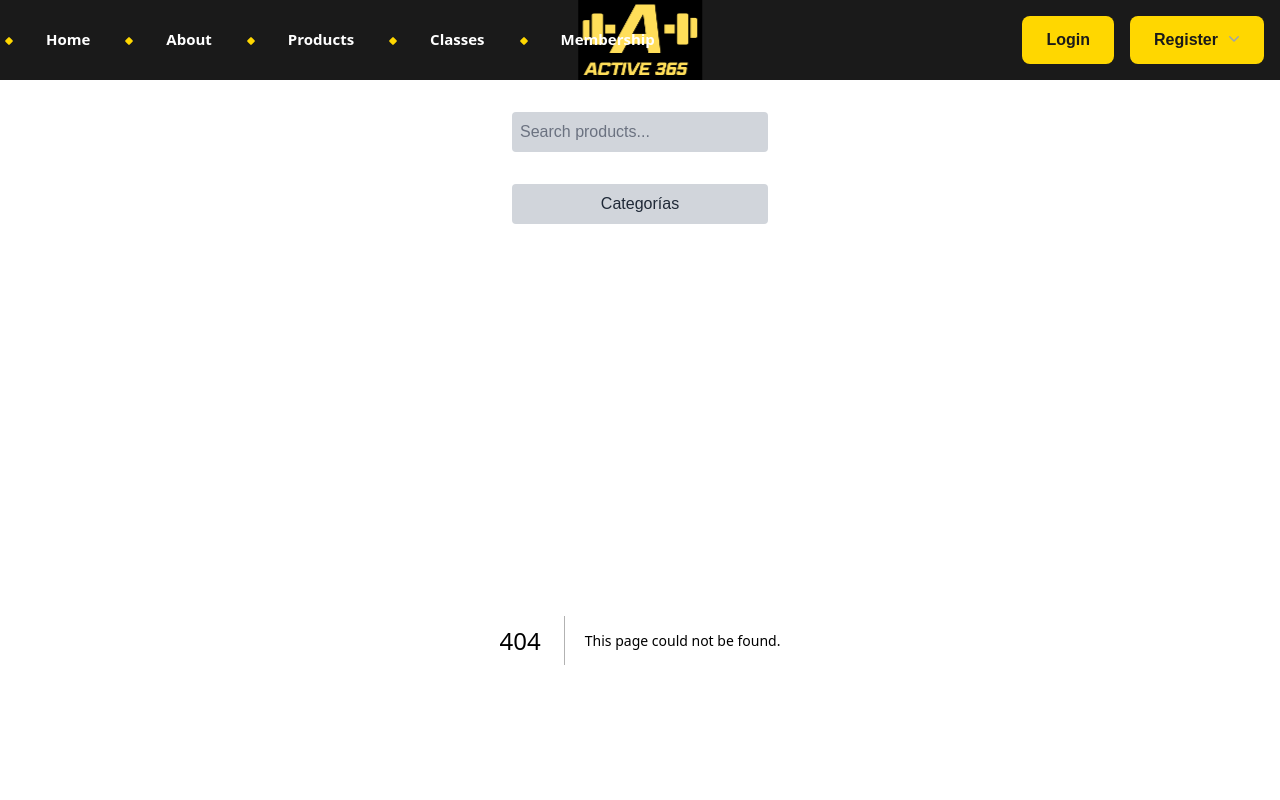
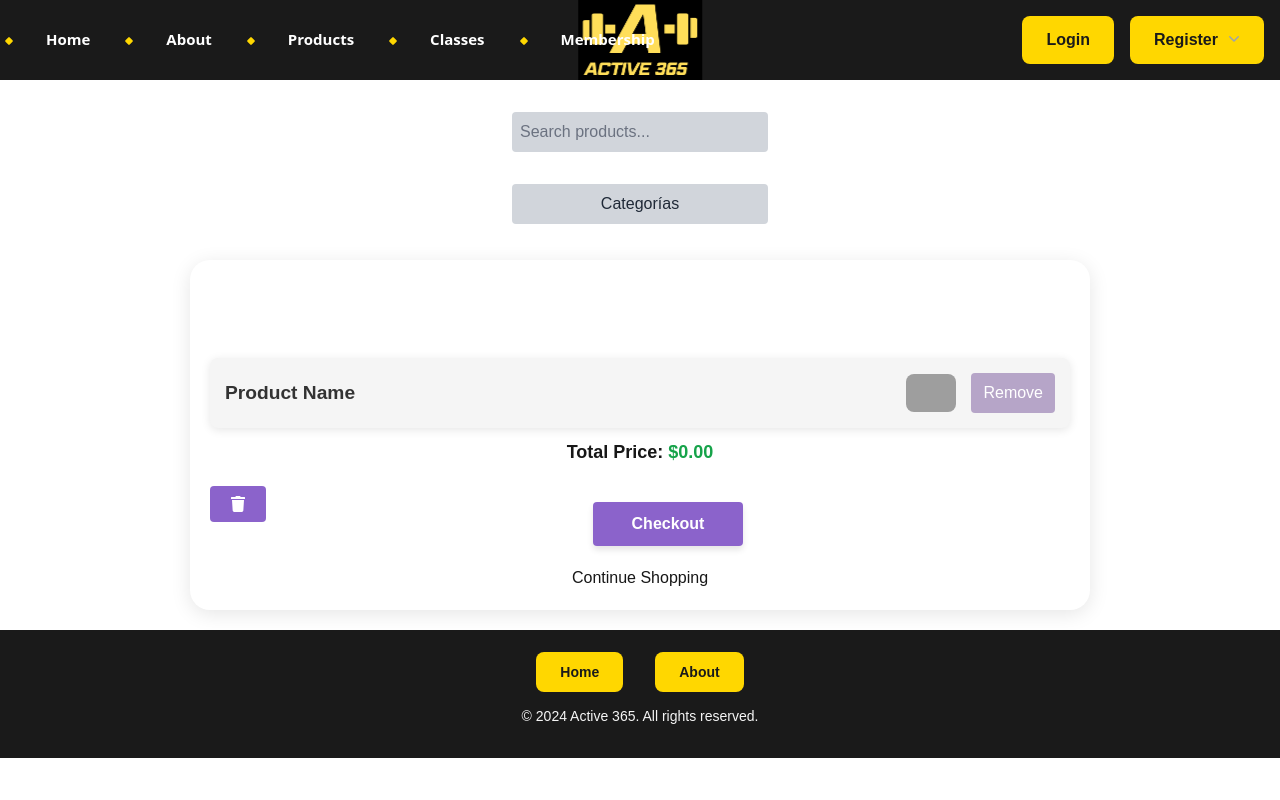
Before and after one commit to active365/Active_365, a Next.js app in the folder front/: page /cart in a window 1280 px wide. Before the commit this address had no page. Shown: the top 800 px of the page. Built offline with nearby package versions, Linux system fonts and the light colour scheme; grey boxes are pictures that could not be loaded.

Commit message:
AddToCart

```diff
--- a/front/package.json
+++ b/front/package.json
@@ -12,6 +12,7 @@
     "next": "15.1.0",
     "react": "^19.0.0",
     "react-dom": "^19.0.0",
+    "react-hot-toast": "^2.4.1",
     "react-icons": "^5.4.0"
   },
   "devDependencies": {
--- /dev/null
+++ b/front/src/app/cart/Cart.module.css
@@ -0,0 +1,137 @@
+.cart-container {
+    display: flex;
+    flex-direction: column;
+    align-items: center;
+    justify-content: center;
+    padding: 20px;
+    background-color: #ffffff00;
+    border-radius: 20px;
+    box-shadow: 0 4px 20px rgba(0, 0, 0, 0.1);
+    width: 100%;
+    max-width: 900px;
+    margin: 20px auto;
+    overflow: hidden;
+  }
+
+  .cart-header {
+    font-size: 2rem;
+    font-weight: bold;
+    margin-bottom: 20px;
+    color: #ffffff;
+  }
+
+  .cart-item {
+    display: flex;
+    align-items: center;
+    justify-content: space-between;
+    width: 100%;
+    padding: 15px;
+    margin: 10px 0;
+    background-color: #f5f5f5;
+    border-radius: 8px;
+    box-shadow: 0 2px 10px rgba(0, 0, 0, 0.1);
+  }
+
+  .cart-item-name {
+    font-size: 1.2rem;
+    font-weight: bold;
+    color: #333;
+    flex: 1;
+  }
+
+  .cart-item img {
+    max-width: 50px;
+    height: auto;
+    object-fit: cover;
+    border-radius: 8px;
+    margin-right: 15px;
+  }
+
+  .cart-item-button {
+    background-color: #572f8566;
+    color: white;
+    padding: 8px 12px;
+    font-size: 1rem;
+    border: none;
+    border-radius: 4px;
+    cursor: pointer;
+    transition: background-color 0.3s ease;
+  }
+
+  .cart-item-button:hover {
+    background-color: #432290;
+  }
+
+  .cart-actions {
+    display: flex;
+    justify-content: space-between;
+    width: 100%;
+    margin-top: 20px;
+  }
+
+  .cart-actions button {
+    background-color: #612bb8bb;
+    color: rgb(255, 255, 255);
+    padding: 10px 20px;
+    font-size: 1rem;
+    border: none;
+    border-radius: 4px;
+    cursor: pointer;
+    transition: background-color 0.3s ease;
+  }
+
+  .cart-actions button:hover {
+    background-color: #b474db;
+  }
+
+  .clear-button {
+    background-color: #ffffff;
+  }
+
+  .clear-button:hover {
+    background-color: #8e7f7f;
+  }
+
+
+.clear-button {
+    background-color: transparent;
+    border: none;
+    color: #34246d;
+    font-size: 1.5rem;
+    cursor: pointer;
+    transition: color 0.3s ease;
+    display: flex;
+    align-items: center;
+}
+
+.clear-button:hover {
+    color: #3a2e5e59;
+}
+
+
+.checkout-button {
+    margin-top: 16px;
+    padding: 10px 20px;
+    background-color: #3498db;
+    color: white;
+    font-weight: 600;
+    border-radius: 8px;
+    border: none;
+    cursor: pointer;
+    box-shadow: 0 4px 6px rgba(0, 0, 0, 0.1);
+    transition: background-color 0.3s ease, transform 0.2s;
+    width: 150px;
+    display: block;
+    margin-left: auto;
+    margin-right: auto;
+  }
+
+  .checkout-button:hover {
+    background-color: #2980b9;
+    transform: scale(1.05);
+  }
+
+  .checkout-button:focus {
+    outline: none;
+    box-shadow: 0 0 0 4px rgba(52, 152, 219, 0.5);
+  }
--- /dev/null
+++ b/front/src/app/cart/page.tsx
@@ -0,0 +1,40 @@
+"use client";
+import React from "react";
+import Link from "next/link";
+import { FaTrash } from "react-icons/fa";
+import styles from "@/app/cart/Cart.module.css";
+
+const Cart: React.FC = () => {
+    return (
+        <div className={styles["cart-container"]}>
+            <h2 className={styles["cart-header"]}>Your Cart</h2>
+
+            <div className={styles["cart-item"]}>
+                <p className={styles["cart-item-name"]}>Product Name</p>
+                <img src="/placeholder.jpg" alt="Product Name" />
+                <button className={styles["cart-item-button"]}>Remove</button>
+            </div>
+
+            <div className={styles["cart-total"]}>
+                <p className="text-lg font-semibold">
+                    Total Price: <span className="text-green-600">$0.00</span>
+                </p>
+            </div>
+
+            <div className={styles["cart-actions"]}>
+                <div>
+                    <button className={styles["clear-button"]}>
+                        <FaTrash />
+                    </button>
+                </div>
+                <button className={styles["checkout-button"]}>Checkout</button>
+            </div>
+
+            <Link href="/products">
+                <button className={styles["cart-actions"]}>Continue Shopping</button>
+            </Link>
+        </div>
+    );
+};
+
+export default Cart;
--- a/front/src/app/layout.tsx
+++ b/front/src/app/layout.tsx
@@ -5,6 +5,7 @@ import Navbar from "@/components/Navbar";
 import SearchPage from "./search/page";
 import DropdownMenu from "@/components/DropdownMenu";
 import { categories } from "@/helpers/arrayProducts";
+import { CartProvider } from "@/context/CartContext";
 
 export default function RootLayout({
   children,
@@ -14,6 +15,7 @@ export default function RootLayout({
   return (
     <html lang="en">
       <body>
+        <CartProvider>
           <Navbar />
           {/* Contenedor para el buscador y el menú */}
           <div className="flex items-center justify-center px-4 py-4 w-full max-w-screen-xl mx-auto">
@@ -29,6 +31,7 @@ export default function RootLayout({
 
           <main>{children}</main>
           <Footer />
+        </CartProvider>
       </body>
     </html>
   );
--- a/front/src/app/product/[id]/page.tsx
+++ b/front/src/app/product/[id]/page.tsx
@@ -1,28 +1,58 @@
-import React from "react";
+"use client";
+
+import React, { useState, useEffect } from "react";
 import DetailCard from "@/components/detailCard/DetailCard";
 import { arrayProducts } from "@/helpers/arrayProducts";
+import { useCart } from "@/context/CartContext";
+import { IProducts } from "@/interfaces/IProducts";
+import toast, { Toaster } from 'react-hot-toast';
 
-const Detail = async ({ params }: { params: { id: string } }) => {
-    const resolvedParams = await Promise.resolve(params);
-    const id = resolvedParams?.id;
 
-    if (!id) {
-        return (
-            <div className="flex items-center justify-center min-h-screen">
-                <h1 className="text-2xl font-bold text-red-500">
-                    Invalid Product ID
-                </h1>
-            </div>
-        );
-    }
+const Detail = ({ params }: { params: Promise<{ id: string }> }) => {
+    const { id } = React.use(params);
 
-    const product = arrayProducts.find((product) => product.id.toString() === id);
+    const { dispatch } = useCart();
+    const [product, setProduct] = useState<IProducts | null>(null);
+    const [quantity, setQuantity] = useState(1);
+
+
+    useEffect(() => {
+        const foundProduct = arrayProducts.find((product) => product.id.toString() === id) || null;
+        setProduct(foundProduct);
+    }, [id]);
+
+
+    const handleIncrement = () => setQuantity((prev) => prev + 1);
+
+
+    const handleDecrement = () => {
+        if (quantity > 1) {
+            setQuantity((prev) => prev - 1);
+        }
+    };
+
+
+    const handleAddToCart = () => {
+        if (product) {
+            dispatch({
+                type: "ADD_TO_CART",
+                payload: {
+                    id: product.id.toString(),
+                    name: product.name,
+                    price: product.price,
+                    quantity,
+                },
+            });
+            toast.success(`${quantity} units of ${product.name} added to the cart.`)
+        }
+    };
+
 
     if (!product) {
         return (
             <div className="flex items-center justify-center min-h-screen">
                 <h1 className="text-2xl font-bold text-red-500">
-                    Product not found
+                    {id ? "Product not found" : "Invalid Product ID"}
                 </h1>
             </div>
         );
@@ -43,8 +73,7 @@ const Detail = async ({ params }: { params: { id: string } }) => {
                         backgroundRepeat: "no-repeat",
                         height: "400px",
                     }}
-                >
-                </div>
+                ></div>
             )}
 
             <div className="flex w-full max-w-7xl px-4 py-10 space-x-8">
@@ -59,10 +88,38 @@ const Detail = async ({ params }: { params: { id: string } }) => {
                         description={product.description}
                         category_id={product.category_id}
                     />
+
+                    <div className="mt-6">
+                        <div className="flex items-center space-x-4">
+                            <button
+                                onClick={handleDecrement}
+                                className="px-4 py-2 bg-gray-700 text-white rounded-md hover:bg-gray-600"
+                                disabled={quantity <= 1}
+                            >
+                                -
+                            </button>
+                            <span className="text-xl font-semibold text-white">{quantity}</span>
+                            <button
+                                onClick={handleIncrement}
+                                className="px-4 py-2 bg-gray-700 text-white rounded-md hover:bg-gray-600"
+                            >
+                                +
+                            </button>
+                        </div>
+
+                        <button
+                            onClick={handleAddToCart}
+                            className="mt-4 w-full px-4 py-2 bg-yellow-500 text-white font-semibold rounded-md hover:bg-yellow-600"
+                        >
+                            Add to Cart
+                        </button>
+                    </div>
                 </div>
 
                 <div className="lg:w-1/4 bg-gradient-to-r from-yellow-500 to-yellow-600 text-white rounded-lg shadow-md p-6">
-                    <h2 className="text-xl font-semibold mb-3">Transform your body with our training plans!</h2>
+                    <h2 className="text-xl font-semibold mb-3">
+                        Transform your body with our training plans!
+                    </h2>
                     <p className="text-base mb-4">
                         Join our personalized training plans to reach your goals. Whether you are looking to increase
                         strength, flexibility, or overall wellness, we have the perfect plan for you.
@@ -72,6 +129,8 @@ const Detail = async ({ params }: { params: { id: string } }) => {
                     </button>
                 </div>
             </div>
+            <Toaster />
+
         </div>
     );
 };
--- a/front/src/app/products/page.tsx
+++ b/front/src/app/products/page.tsx
@@ -35,7 +35,6 @@ const Products: React.FC = () => {
                 Everything for your favorite sports
             </h1>
 
-            {/* Sección de Categorías */}
             <div className="flex justify-center space-x-10 mb-8">
                 {categories.map((category) => (
                     <div key={category.id} className="flex flex-col items-center">
--- /dev/null
+++ b/front/src/context/CartContext.tsx
@@ -0,0 +1,65 @@
+"use client"
+
+import React, { createContext, useContext, useReducer } from "react";
+
+interface CartItem {
+    id: string;
+    name: string;
+    price: number;
+    quantity: number;
+}
+
+interface CartState {
+    items: CartItem[];
+}
+
+type CartAction =
+    | { type: "ADD_TO_CART"; payload: CartItem }
+    | { type: "REMOVE_FROM_CART"; payload: string };
+
+const initialState: CartState = {
+    items: [],
+};
+
+const cartReducer = (state: CartState, action: CartAction): CartState => {
+    switch (action.type) {
+        case "ADD_TO_CART": {
+            const existingItem = state.items.find((item) => item.id === action.payload.id);
+            if (existingItem) {
+                return {
+                    ...state,
+                    items: state.items.map((item) =>
+                        item.id === action.payload.id
+                            ? { ...item, quantity: item.quantity + action.payload.quantity }
+                            : item
+                    ),
+                };
+            }
+            return { ...state, items: [...state.items, action.payload] };
+        }
+        case "REMOVE_FROM_CART": {
+            return {
+                ...state,
+                items: state.items.filter((item) => item.id !== action.payload),
+            };
+        }
+        default:
+            return state;
+    }
+};
+
+const CartContext = createContext<{
+    state: CartState;
+    dispatch: React.Dispatch<CartAction>;
+}>({
+    state: initialState,
+    dispatch: () => null,
+});
+
+export const CartProvider: React.FC<{ children: React.ReactNode }> = ({ children }) => {
+    const [state, dispatch] = useReducer(cartReducer, initialState);
+
+    return <CartContext.Provider value={{ state, dispatch }}>{children}</CartContext.Provider>;
+};
+
+export const useCart = () => useContext(CartContext);
```
Also changed, not shown: 1 other file (tests, documents, lock files or other folders). Lines whose indentation alone changed are shown as unchanged.
